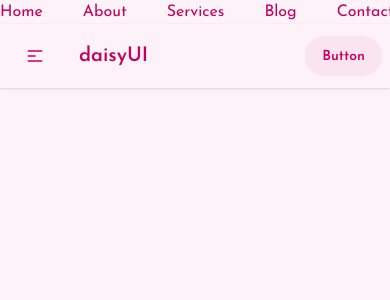
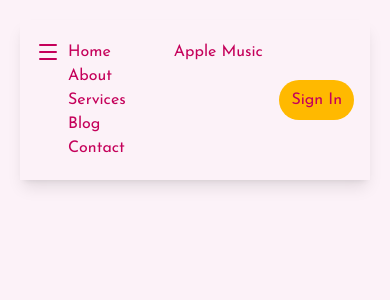
Before and after one commit to mrinmoysana7/React-Ecosystem-Build, a React (Vite) app: page /contact in a window 390 px wide. Shown: the top 300 px of the page. Built offline with nearby package versions, Linux system fonts and the light colour scheme.

Commit message:
Navbar Display

```diff
--- a/package.json
+++ b/package.json
@@ -6,6 +6,7 @@
   "scripts": {
     "dev": "vite",
     "build": "vite build",
+    "deploy": "gh-pages -d dist",
     "lint": "eslint .",
     "preview": "vite preview"
   },
--- a/src/App.jsx
+++ b/src/App.jsx
@@ -4,6 +4,7 @@ import NavBar from "./Components/NavBar/NavBar";
 
 
 function App() {
+
   return (
     <>
 
--- a/src/Components/DaisyNav/DaisyNav.jsx
+++ b/src/Components/DaisyNav/DaisyNav.jsx
@@ -3,7 +3,7 @@ import React from "react";
 const DaisyNav = () => {
   return (
     <div>
-      <div className="navbar bg-base-100 shadow-sm">
+      {/* <div className="navbar bg-base-100 shadow-sm">
         <div className="navbar-start">
           <div className="dropdown">
             <div tabIndex={0} role="button" className="btn btn-ghost lg:hidden">
@@ -74,7 +74,7 @@ const DaisyNav = () => {
         <div className="navbar-end">
           <a className="btn">Button</a>
         </div>
-      </div>
+      </div> */}
     </div>
   );
 };
--- a/src/Components/NavBar/NavBar.jsx
+++ b/src/Components/NavBar/NavBar.jsx
@@ -1,50 +1,75 @@
-import React from 'react';
-import Link from './Link';
+import React, { useState } from "react";
+import Link from "./Link";
+import { Menu, X } from "lucide-react";
 
-const NavBar = () => {
-    const navLinks = [
+const navLinks = [
   {
     id: 1,
     name: "Home",
-    path: "/"
+    path: "/",
   },
   {
     id: 2,
     name: "About",
-    path: "/about"
+    path: "/about",
   },
   {
     id: 3,
     name: "Services",
-    path: "/services"
+    path: "/services",
   },
   {
     id: 4,
     name: "Blog",
-    path: "/blog"
+    path: "/blog",
   },
   {
     id: 5,
     name: "Contact",
-    path: "/contact"
-  }
+    path: "/contact",
+  },
 ];
-    return (
-        <nav>
-            <ol className='flex'>
-                {
-                navLinks.map(route => <Link key={route.id} route={route}></Link>)
-                }
-            </ol>
-            {/* <ul className='flex'>
+
+const NavBar = () => {
+  const [open, setOpen] = useState(false);
+  const Links = navLinks.map((route) => (
+    <Link key={route.id} route={route}></Link>
+  ));
+
+  return (
+    <nav className="flex justify-between px-4 mx-5 my-5 py-5 items-center shadow-lg">
+
+
+      <span
+        onClick={() => setOpen(!open)}
+        className="cursor-pointer flex gap-2"
+      >
+        {open ?
+          <X className="md:hidden"></X>
+         :
+          <Menu className="md:hidden"></Menu>
+        }
+
+        <ul className="md:hidden">{Links}</ul>
+        <h3>Apple Music</h3>
+      </span>
+
+
+
+      <ol className="md:flex hidden">{Links}</ol>
+
+      {/* <ul className='flex'>
                 {
                     navLinks.map(route => <li className='mr-10'>
                         <a href={route.path}>{route.name}</a>
                         </li>)
                 }
             </ul> */}
-        </nav>
-    );
+      <button className="bg-amber-400 px-3 py-2 rounded-full cursor-pointer">
+        Sign In
+      </button>
+    </nav>
+  );
 };
 
 export default NavBar;
```
